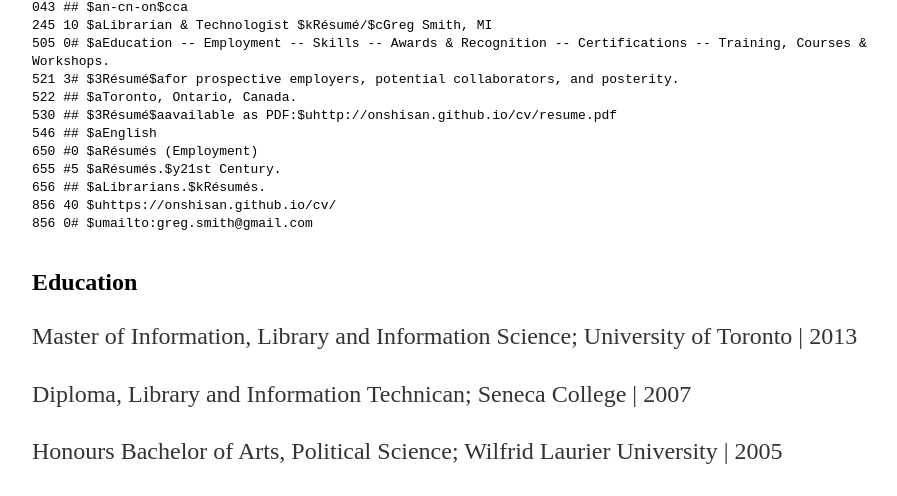
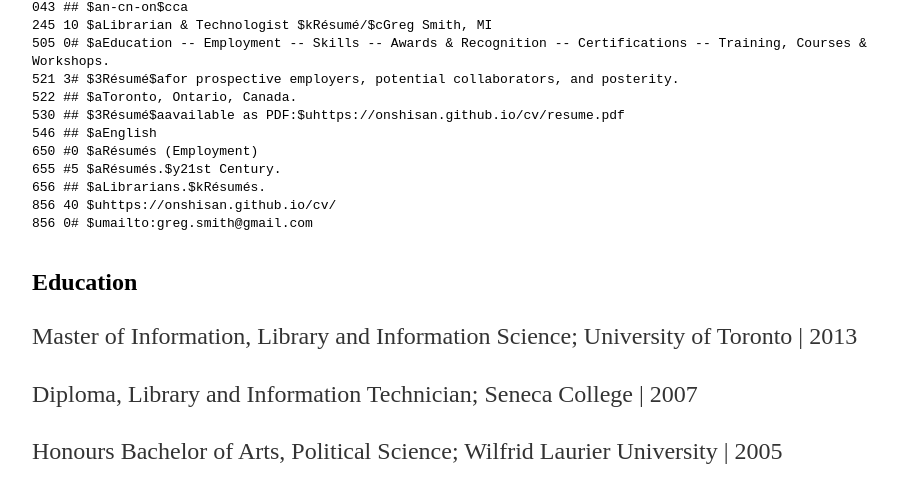
Before and after one commit to onshisan/onshisan.github.io, a Jekyll site: the page built from cv/index.html, in a window 1280 px wide and 900 px high. Shown: the part 273-769 px from the top of the window, without its empty margins (160-1057 px from the left). Built offline with Jekyll 4.4.1, drawn with Linux system fonts in a browser that asks for light colours.

Commit message:
Update resume.html
Typo tweaks

```diff
--- a/_includes/resume.html
+++ b/_includes/resume.html
@@ -6,7 +6,7 @@
 505 0# $aEducation -- Employment -- Skills -- Awards & Recognition -- Certifications -- Training, Courses & Workshops.</br>
 521 3# $3Résumé$afor prospective employers, potential collaborators, and posterity.</br>
 522 ## $aToronto, Ontario, Canada.</br>
-530 ## $3Résumé$aavailable as PDF:$uhttp://onshisan.github.io/cv/resume.pdf</br>
+530 ## $3Résumé$aavailable as PDF:$uhttps://onshisan.github.io/cv/resume.pdf</br>
 546 ## $aEnglish</br>
 650 #0 $aRésumés (Employment) </br>
 655 #5 $aRésumés.$y21st Century.</br>
@@ -19,7 +19,7 @@
 
 	<h2>Education</h2>
 	<p>Master of Information, Library and Information Science; University of Toronto | 2013</p>
-	<p>Diploma, Library and Information Technican; Seneca College | 2007</p>
+	<p>Diploma, Library and Information Technician; Seneca College | 2007</p>
 	<p>Honours Bachelor of Arts, Political Science; Wilfrid Laurier University | 2005</p>
 
 	</br>
```
